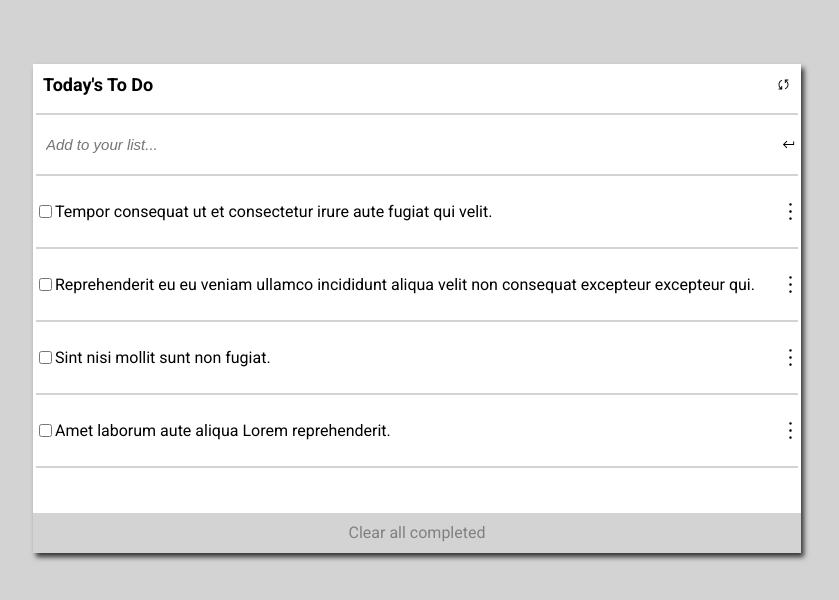
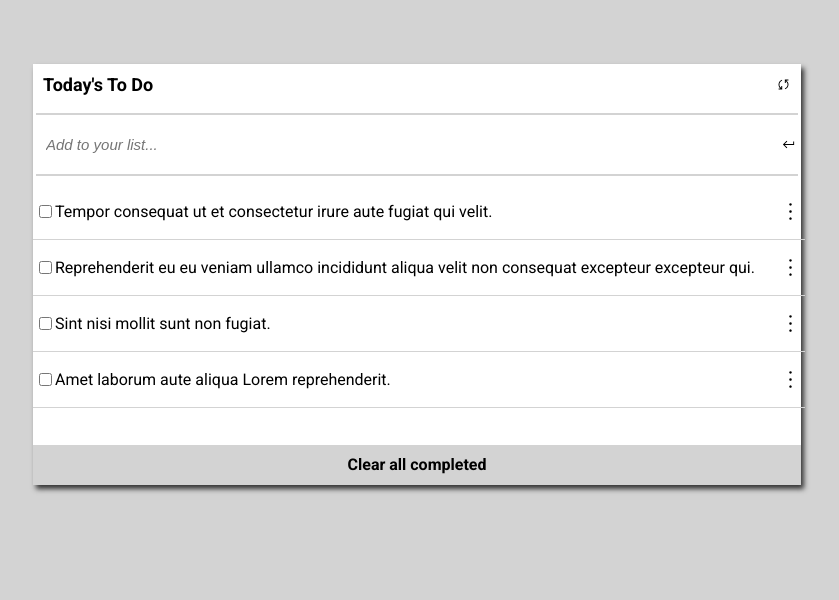
Before and after one commit to WalterOkumu/to-do-list, a website built with webpack: page src/index.html in a window 1280 px wide. Shown: the whole page, without its empty margins (223-1062 px from the left). Built offline with nearby package versions, Linux system fonts and the light colour scheme.

Commit message:
Fixed lighthouse issues

```diff
--- a/src/components/renderData.js
+++ b/src/components/renderData.js
@@ -4,12 +4,18 @@ const renderData = (taskData) => {
   const taskContainer = document.createElement('ul');
   taskContainer.className = 'task-list-container';
 
-  taskData.forEach((data) => {
+  taskData.forEach((data, index) => {
     const taskListDiv = document.createElement('li');
     taskListDiv.className = 'task-list';
 
+    const label = document.createElement('label');
+    label.className = 'label';
+    label.htmlFor = `checkbox-${index}`;
+    label.innerText = 'checkbox';
+
     const checkBox = document.createElement('input');
     checkBox.className = 'checkbox';
+    checkBox.id = `checkbox-${index}`;
     checkBox.type = 'checkbox';
 
     const task = document.createElement('p');
@@ -18,14 +24,15 @@ const renderData = (taskData) => {
 
     const taskIcon = new Image();
     taskIcon.className = 'task-icon';
+    taskIcon.alt = 'task-icon';
     taskIcon.src = menuIcon;
 
+    taskListDiv.appendChild(label);
     taskListDiv.appendChild(checkBox);
     taskListDiv.appendChild(task);
     taskListDiv.appendChild(taskIcon);
 
     taskContainer.appendChild(taskListDiv);
-    taskContainer.appendChild(document.createElement('hr'));
   });
 
   return taskContainer;
--- a/src/components/renderToDoContainer.js
+++ b/src/components/renderToDoContainer.js
@@ -17,22 +17,31 @@ const renderToDoContainer = () => {
   const syncImage = new Image();
   syncImage.src = syncIcon;
   syncImage.className = 'sync-image';
+  syncImage.alt = 'sync-image';
 
   const taskContainer = document.createElement('div');
   taskContainer.className = 'task-container';
 
+  const taskInputLabel = document.createElement('label');
+  taskInputLabel.innerText = 'Task Input';
+  taskInputLabel.htmlFor = 'task-input';
+  taskInputLabel.className = 'label';
+
   const taskInputBox = document.createElement('input');
   taskInputBox.className = 'task-input';
+  taskInputBox.id = 'task-input';
   taskInputBox.type = 'text';
   taskInputBox.placeholder = 'Add to your list...';
 
   const returnImage = new Image();
   returnImage.src = returnIcon;
+  returnImage.alt = 'return-icon';
   returnImage.className = 'return-icon';
 
   listHeader.appendChild(listTitle);
   listHeader.appendChild(syncImage);
 
+  taskContainer.appendChild(taskInputLabel);
   taskContainer.appendChild(taskInputBox);
   taskContainer.appendChild(returnImage);
 
--- a/src/index.html
+++ b/src/index.html
@@ -4,6 +4,7 @@
   <meta charset="UTF-8">
   <meta http-equiv="X-UA-Compatible" content="IE=edge">
   <meta name="viewport" content="width=device-width, initial-scale=1.0">
+  <meta name="description" content="To-Do List App">
   <title>To-Do List App</title>
 </head>
 <body>
--- a/src/styles/styles.scss
+++ b/src/styles/styles.scss
@@ -89,6 +89,7 @@ li {
       width: 100%;
       justify-content: space-between;
       padding: 2px;
+      border-bottom: 1px solid lightgray;
 
       .task {
         text-align: left;
@@ -122,7 +123,12 @@ li {
 
     .bottom-text {
       text-align: center;
-      color: gray;
+      color: black;
+      font-weight: bold;
     }
   }
+
+  .label {
+    display: none;
+  }
 }
```
